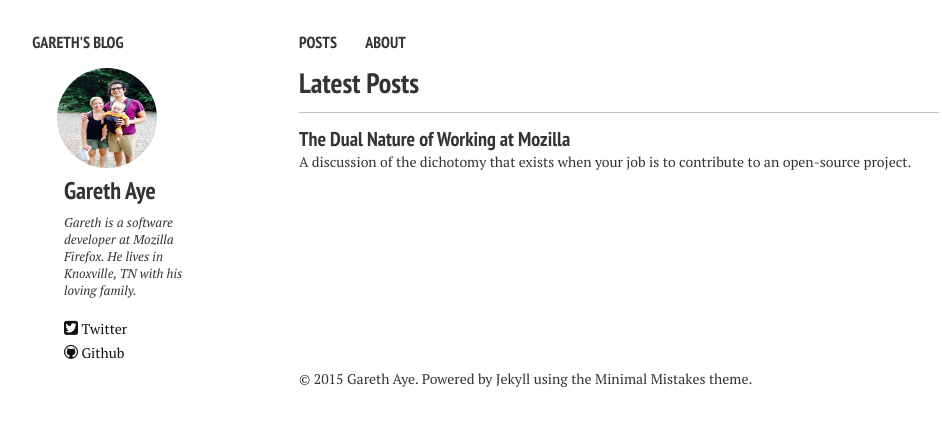
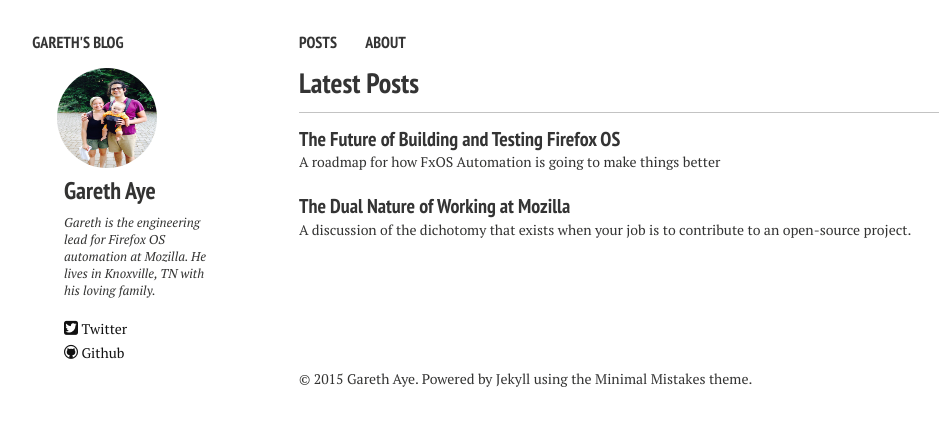
Before and after one commit to lambdabaa/gaye.github.io, a Jekyll site: the page built from index.md, in a window 1280 px wide. Shown: the top 426 px of the page, without its empty margins (21-963 px from the left). Built offline with Jekyll 4.4.1, drawn with Linux system fonts in a browser that asks for light colours; nearby versions of some CDN libraries; part of the change alters nothing that is shown.

Commit message:
The future of building and testing Firefox OS

```diff
--- a/_config.yml
+++ b/_config.yml
@@ -4,7 +4,7 @@ description: "Gareth's ideas in word form... mostly related to software developm
 owner:
   name: "Gareth Aye"
   avatar: "bio-photo.jpg"
-  bio: "Gareth is a software developer at Mozilla Firefox. He lives in Knoxville, TN with his loving family."
+  bio: "Gareth is the engineering lead for Firefox OS automation at Mozilla. He lives in Knoxville, TN with his loving family."
   email: "gareth.aye@gmail.com"
   twitter: "garethforsomet"
   github: "gaye"
--- /dev/null
+++ b/_posts/2015-07-17-the-future-of-building-and-testing-firefox-os.markdown
@@ -0,0 +1,152 @@
+---
+layout: post
+title: The Future of Building and Testing Firefox OS
+description: A roadmap for how FxOS Automation is going to make things better
+tags: [Mozilla]
+---
+
+At Mozilla, we see the web as an open, public resource for
+communication, sharing, productivity, and a seemingly endless stream of
+other wonderful things. One of the values we have is that the web should
+be accessible and approachable. This value is important to us as it applies
+to web developers in addition to users.
+<br /><br />
+Firefox OS is our effort to bring our values and the openness that we
+associate with the web to mobile. A big part of that is making hacking
+on Firefox OS intuitive and approachable to web developers. Fortunately,
+Firefox OS *is* a web application. That gives us a huge advantage as far
+as designing a development experience that's approachable and intuitive
+for web developers goes.
+
+### What makes Firefox OS different
+
+Firefox OS isn't just any web application though. It's a web application
+that runs lots of other web applications (some of which get bundled with
+the os). In addition, it
+
++ aspires to be performant on mobile devices with constrained hardware,
++ employs bleeding edge, experimental web standards, many of which only
+  make sense for mobile and aren't (yet) implemented by other browsers,
++ encourages customizations and modifications,
++ has been translated to 90 different languages, and
++ gets deployed to multiple form factors (like televisions!).
+
+### A build step?
+
+Many (perhaps most) web applications don't have a build step. Often,
+client-side web applications will be written with a combination of
+markup, stylesheets, and javascript that gets served up by a web server.
+To see changes you make reflected in the browser, you can just
+hit refresh. To deploy your changes, just stop the webserver, replace
+the contents of the directory it's serving with your updated code, and
+then start the web server again. It's super simple and absolutely
+satisfies our values for accessibility and approachability. If this
+workflow for developing and deploying satisfied all of Firefox OS'
+unique constraints, we would adopt it in a heartbeat.
+<br /><br />
+There are a few reasons why this doesn't work for Firefox OS though.
+The ones that come to mind first are:
+
+1. It's important for us to have many different javascript files so that
+   we can cleanly separate our code into modules by functional concerns
+   and express their dependencies clearly with a module loader like
+   requirejs. However, when we deploy to devices, we need to combine our
+   javascript modules into a smaller number of files in order to improve
+   startup performance.
+2. Translating our html files at build time for the target locale
+   improves startup performance.
+3. We need to support different distributions and customizations of the
+   OS. While we could handle all of that at runtime, things would be
+   slower, it would increase the complexity of our business logic, and
+   we'd end up deploying much more code to devices than we actually used.
+
+Essentially, we need a build step for performance, managing the
+complexity of business logic within Firefox OS, and reducing the amount
+of code and configuration that we deploy to devices to close to what a
+given user/install actually wants.
+<br /><br />
+So then the question becomes how can we make web development with a
+build step fast and intuitive to web developers? Speed can come from
+leveraging caching and parallelism. For a build system to be intuitive
+to web developers, we can allow users to write their build rules in
+javascript. This is the motivation behind
+[confidant](https://github.com/gaye/confidant), a new way to configure
+[ninja](https://martine.github.io/ninja/) builds with pure javascript.
+Ninja was originally written as an alternative to make for the Chromium
+project. Ninja runs everything in parallel by default and only rebuilds
+targets whose dependencies have changed, so it's blazing fast. It
+intends to be an assembler; users write their configuration in a way
+that's familiar and comfortable (javascript for web developers) and use
+a configuration tool (confidant in this case) to translate the build
+into a format ninja can work with.
+
+### A package manager?
+
+Sharing open-source code is in the ethos of both the Mozilla project and
+web development. Firefox OS will move much faster and do a better job of
+welcoming contributors if we use and contribute to the existing, vibrant
+ecosystem of javascript packages. Pulling open-source javascript
+libraries into Firefox OS is (and will continue to be) a key component of
+developing Firefox OS. The most mature and popular javascript package manager
+which we've begun to adopt in Firefox OS is npm. In the future, we'd
+like for gaia, core Firefox OS applications, and the libraries that
+we've baked into both to be pluggable, isolated npm packages.
+<br /><br />
+We started down that path by distributing our ui testing framework and our
+javascript client for Mozilla's implementation of webdriver as npm
+packages. We've also adopted a flexible setup in gaia that allows us to
+declare and depend on npm packages within our own source tree (in addition
+to dependencies living in npm's package registry). In the coming months,
+we'll build on that work to decouple the different parts of Firefox
+OS and enable the swappable module mixing and matching web developers love.
+
+### Testing?
+
+Building an open-source, web operating system is a tremendous and ambitious
+endeavor that requires a lot of input from a lot of people. When one
+person is writing a single module, it might not be too difficult to
+identify how changes to the code impact existing functionality. When
+600 people (hopefully many more in the future) people are writing and
+connecting hundreds of modules that are going to be deployed in 90
+different languages across multiple form factors, the equation
+becomes a bit more nuanced. There's a real need in open-source projects
+of Firefox OS' scope to write tests that persist developers' expectations
+for how the software we write should work in code.
+<br /><br />
+In Firefox OS, we're primarily focused on two kinds of tests: unit and
+ui tests. We've adopted and contributed to mocha, one of the most widely
+used javascript testing frameworks, for our testing needs. Most web
+developers are familiar with unit testing. Integration/ui testing is
+less familiar to web developers and, unsurprisingly, incorporating it
+into our development workflow hasn't been as well-received.
+<br /><br />
+Integration testing allows us to test our markup, stylesheets,
+and our interactions with the DOM and web apis from end to end. Many
+code paths can't practically and realistically be exercised with unit
+tests, so it's important that we continue to write integration tests and
+improve developers' experiences with them. There's a lot of low-hanging
+fruit we plan to address in the coming months to make it easier to
+
++ run integration tests (including testing on devices),
++ log and debug application state from within integration tests, and
++ get stacktraces when gecko crashes during a test run.
+
+One bit of inspiration we'd like to take from gecko development is
+mach's ability to run any test in the source tree for you. To that end,
+we're looking into a project called
+[exhibition](https://github.com/lightsofapollo/exhibition). The dream is
+that you'll be able to do `exhibition lint some.js` or `exhibition lint
+other.js` or even `exhibition test -r apps/calendar/test/marionette`.
+Persisting our knowledge of how we run and interact with the different
+test suites has a lot of potential to lower the barrier to gaia
+development for contributors.
+
+### In summation: or what it looks like to build and test in space
+
+We want the Firefox OS development workflow to be painless and
+approachable for web developers. We have problems that are unique to
+Firefox OS that we have to solve and iterate on in order to design an
+experience that web developers love, but we feel confident in our
+direction. Sometimes things won't work like you'll expect for them to
+and sometimes it'll be frustrating -- we're going to make mistakes. I
+can only promise that we're headed somewhere worth the journey.
```
